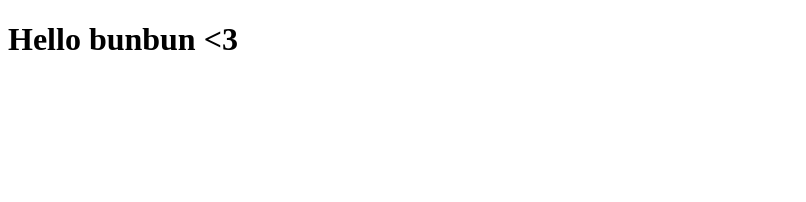
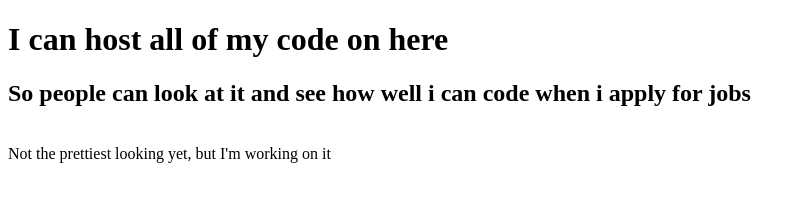
Before and after one commit to Mackenzie-Blackaby/Mackenzie-Blackaby.github.io, a plain HTML site: page index.html in a window 1280 px wide. Shown: the whole page, without its empty margins (0-806 px from the left). Drawn offline with Linux system fonts and the light colour scheme.

Commit message:
Changed Index

```diff
--- a/index.html
+++ b/index.html
@@ -3,5 +3,12 @@
   <title>M Blackaby</title>
 </head>
 <body>
-  <h1>Hello bunbun &lt;3</h1>
+  <h1>I can host all of my code on here</h1>
+  <h2>
+    So people can look at it and see how well i can code when i apply for jobs
+  </h2>
+  <p>
+    <br />
+    Not the prettiest looking yet, but I'm working on it
+  </p>
 </body>
```
